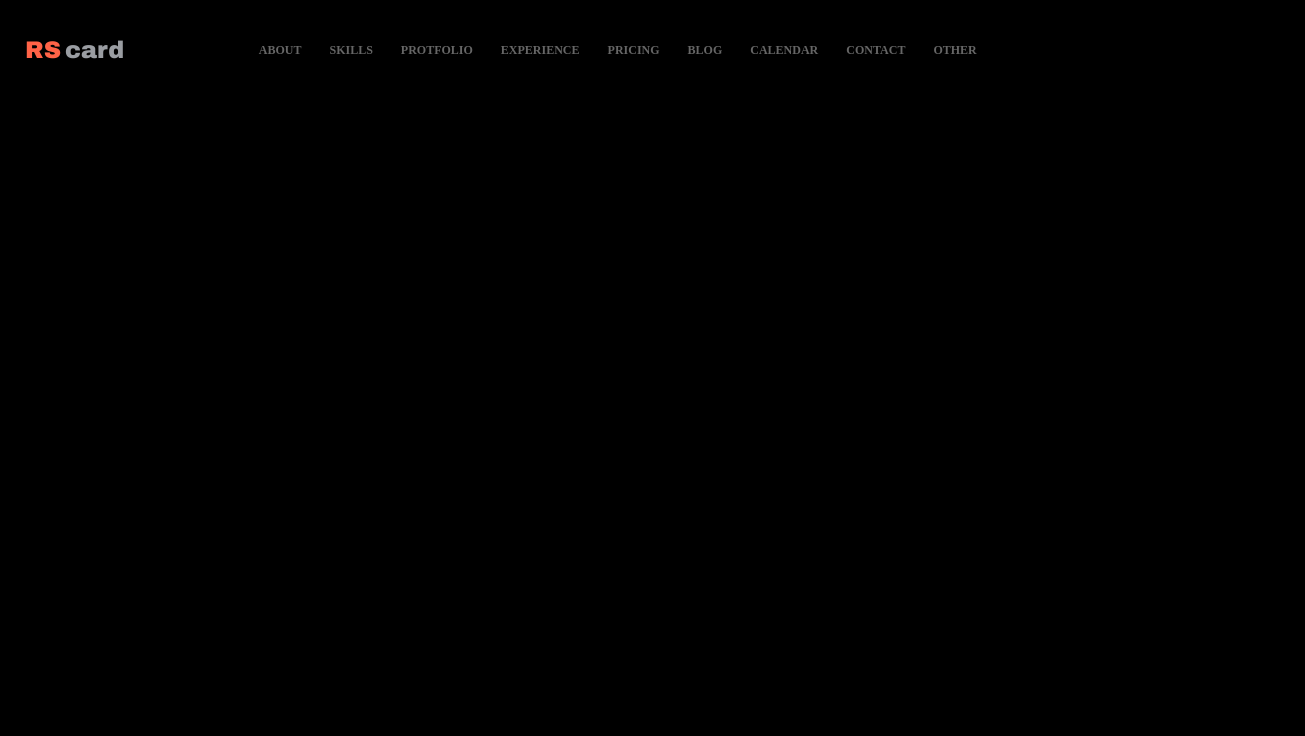
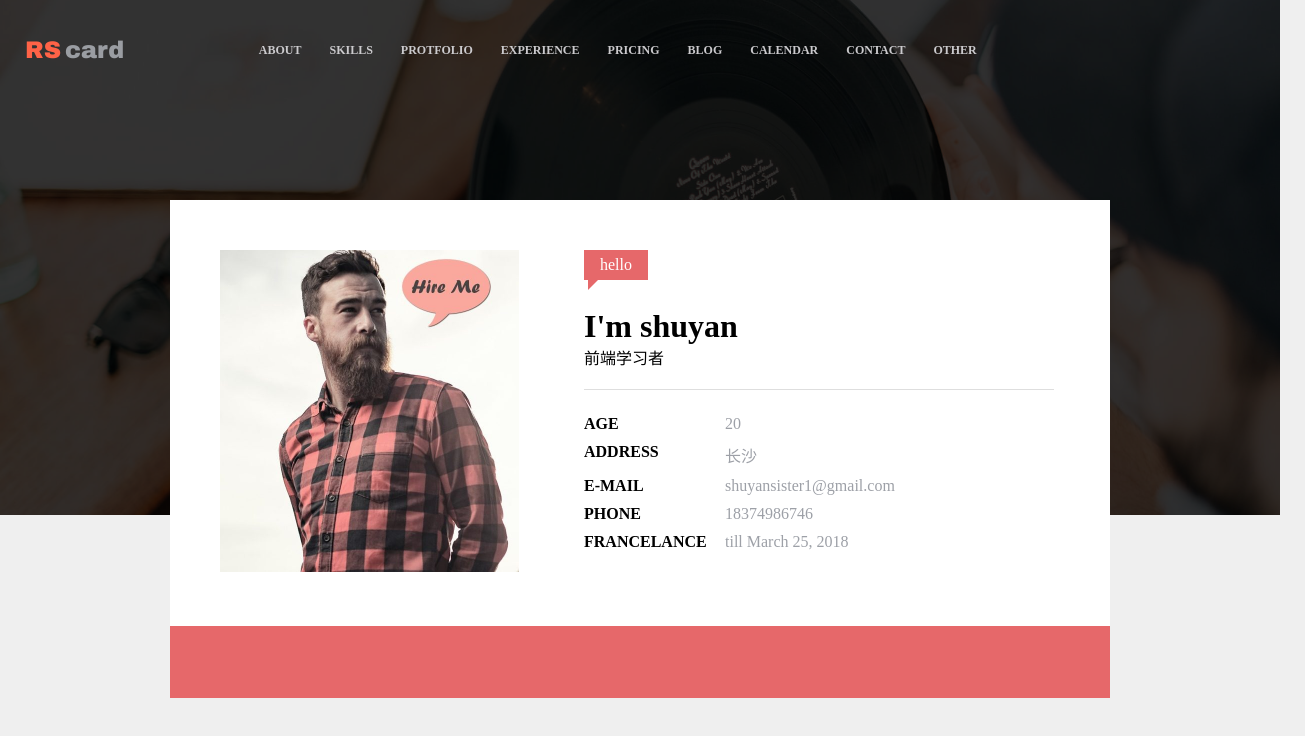
Before and after one commit to BookiZ/resume-02, a plain HTML site: page index.html in a window 1280 px wide. Shown: the whole page, 1305 px wide, since content can reach past the window. Drawn offline with Linux system fonts and the light colour scheme.

Commit message:
third commit

```diff
--- a/css/style.css
+++ b/css/style.css
@@ -1,9 +1,8 @@
 body{
-    background-color: black;
-    margin: 0;
-    padding: 0;
+    background-color: #efefef;
+
 }
-ul{
+*{
     margin: 0;
     padding: 0;
 }
@@ -12,7 +11,7 @@ li{
     color: white;
 }
 a{
-    color:#666;
+    color:#cbcacd;
     text-decoration: none;
 }
 .clearfix::after{
@@ -27,6 +26,7 @@ a{
   .topNavBar{
       width: 100%;
       padding: 30px 15px 15px 10px;
+      position: fixed;
   }
   .topNavBar .logo{
       float: left;
@@ -61,3 +61,98 @@ a{
 #card{
     color:#9a9da2;
 }
+.banner{
+    background: url(../image/rs-cover.jpg);
+    height:515px;
+    background-position: center center;
+    background-size: cover;
+}
+.banner .mask{
+    height: 515px;
+    background-color: rgba(0, 0, 0, 0.8);
+}
+main .picture{
+    float: left;
+}
+main .text{
+    float: left;
+    margin-left: 65px;
+    width: 470px;
+}
+.userCard {
+    max-width: 940px;
+    margin-left: auto;
+    margin-right: auto;
+    left: 0;
+    right: 0;
+    background-color: #ffffff;
+    z-index: 3;
+    position: absolute;
+    top: 200px;
+}
+.userCard .picturetext {
+    padding: 50px;
+}
+.userCard dl dt {
+    width: 30%;
+    font-weight: bold;
+    float: left;
+    padding: 5px 0;
+}
+.userCard dl dd{
+    width: 70%;
+    color: #9da0a7;
+    float: left;
+    padding: 5px 0;
+}
+.text .welcome{
+    background: #e6686a;
+    color: white;
+    display: inline-block;
+    padding: 4px 16px;
+    line-height: 22px;
+    position: relative;
+    margin-bottom: 10px;
+}
+.text .welcome .triangle {
+    display: block;
+    border: 10px solid transparent;
+    width: 0px;
+    border-left-color: #e6686a;
+    border-top-width: 0px;
+    position: absolute;
+    left: 4px;
+    top: 100%;
+}
+.text h1 {
+    margin-top: 18px;
+}
+hr {
+    height: 0;
+    border: none;
+    border-top: 1px solid #DEDEDE;
+}
+.userCard .text hr {
+    margin: 20px 0;
+}
+.media {
+    background: #E6686A;
+    text-align: center;
+}
+.media svg {
+    width: 30px;
+    height: 30px;
+    fill: white;
+    vertical-align: top;
+}
+.media > a {
+    display: inline-block;
+    width: 40px;
+    line-height: 30px;
+    padding: 5px 0;
+    border-radius: 50%;
+    margin: 16px;
+}
+.media > a:hover {
+    background: #CF5D5F;
+}
--- a/index.html
+++ b/index.html
@@ -6,6 +6,15 @@
     <meta http-equiv="X-UA-Compatible" content="ie=edge">
     <title>Document</title>
     <link rel="stylesheet" href="css/style.css">
+    <script src="//at.alicdn.com/t/font_583097_hby0stq4vg3nmi.js"></script>
+    <style type="text/css">
+        .icon {
+           width: 1em; height: 1em;
+           vertical-align: -0.15em;
+           fill: currentColor;
+           overflow: hidden;
+        }
+    </style>
 </head>
 <body>
     <header>
@@ -29,6 +38,65 @@
             </nav>
         </div>
         </div>
+        <div class="banner"><div class="mask"></div></div>
     </header>
+    <main>
+        <div class="userCard">
+            <div class="picturetext clearfix">
+                <div class="picture">
+                    <img src="./image/startuper-hove.jpg" alt="self" width="299",height="347">
+                </div>
+                <div class="text">
+                    <span class="welcome">hello <span class="triangle"></span></span>
+                    <h1>I'm shuyan</h1>
+                    <p>前端学习者</p>
+                    <hr>
+                    <dl>
+                        <dt>AGE</dt>
+                        <dd>20</dd>
+                        <dt>ADDRESS</dt>
+                        <dd>长沙</dd>
+                        <dt>E-MAIL</dt>
+                        <dd>shuyansister1@gmail.com</dd>
+                        <dt>PHONE</dt>
+                        <dd>18374986746</dd>
+                        <dt>FRANCELANCE</dt>
+                        <dd>till March 25, 2018</dd>
+                    </dl>
+                </div>
+            </div>
+            <div class="media">
+              <a href="#">  <svg class="icon" aria-hidden="true">
+                    <use xlink:href="#icon-twitter"></use>
+                </svg>
+            </a>
+            <a href="#">
+                <svg class="icon" aria-hidden="true">
+                    <use xlink:href="#icon-qq"></use>
+                </svg>
+            </a>
+            <a href="#">
+                <svg class="icon" aria-hidden="true">
+                    <use xlink:href="#icon-github"></use>
+                </svg>
+            </a>
+            <a href="#">
+                <svg class="icon" aria-hidden="true">
+                    <use xlink:href="#icon-ins"></use>
+                </svg>
+            </a>
+            <a href="#">
+                <svg class="icon" aria-hidden="true">
+                    <use xlink:href="#icon-weixin"></use>
+                </svg>
+            </a>
+            <a href="#">
+                <svg class="icon" aria-hidden="true">
+                    <use xlink:href="#icon-weibo"></use>
+                </svg>
+            </a>
+            </div>
+        </div>
+    </main>
 </body>
 </html>
```
Also changed, not shown: image/rs-cover.jpg (added), image/startuper-hove.jpg (added).
